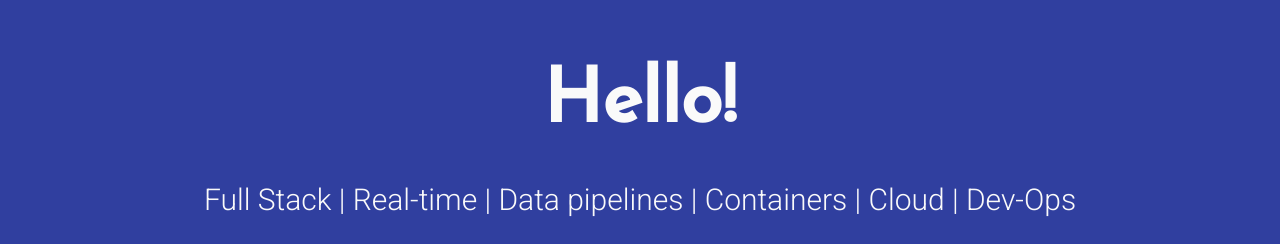
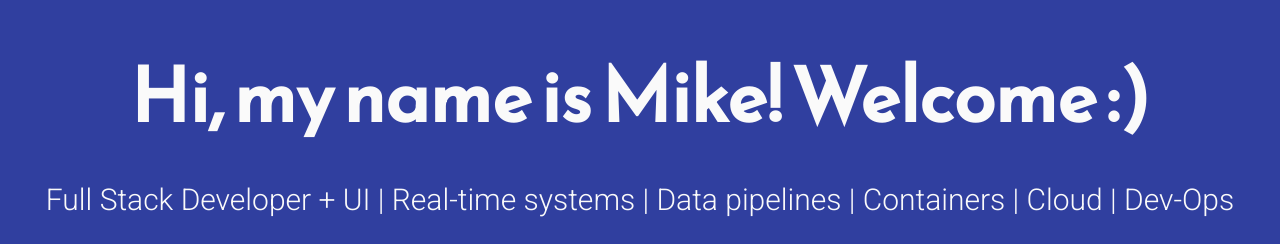
Before and after one commit to mikegggit/mikegggit.github.io, a plain HTML site: page index.html in a window 1280 px wide. Shown: the part 217-461 px from the top of the page. Drawn offline with Linux system fonts and the light colour scheme.

Commit message:
Branding changes

```diff
--- a/index.html
+++ b/index.html
@@ -25,8 +25,8 @@
 </head>
 <body>
 	<main>
-		<div class="intro">Hello!</div>
-		<div class="tagline">Full Stack | Real-time | Data pipelines | Containers | Cloud | Dev-Ops </div>
+		<div class="intro">Hi, my name is Mike!  Welcome :)</div>
+		<div class="tagline">Full Stack Developer + UI | Real-time systems | Data pipelines | Containers | Cloud | Dev-Ops </div>
 		<!-- Find your icons from here - https://fontawesome.com/icons?d=gallery&s=brands -->
 		<div class="icons-social">
 			<a target="_blank" href="https://github.com/mikegggit"><i class="fab fa-github"></i></a>
```
